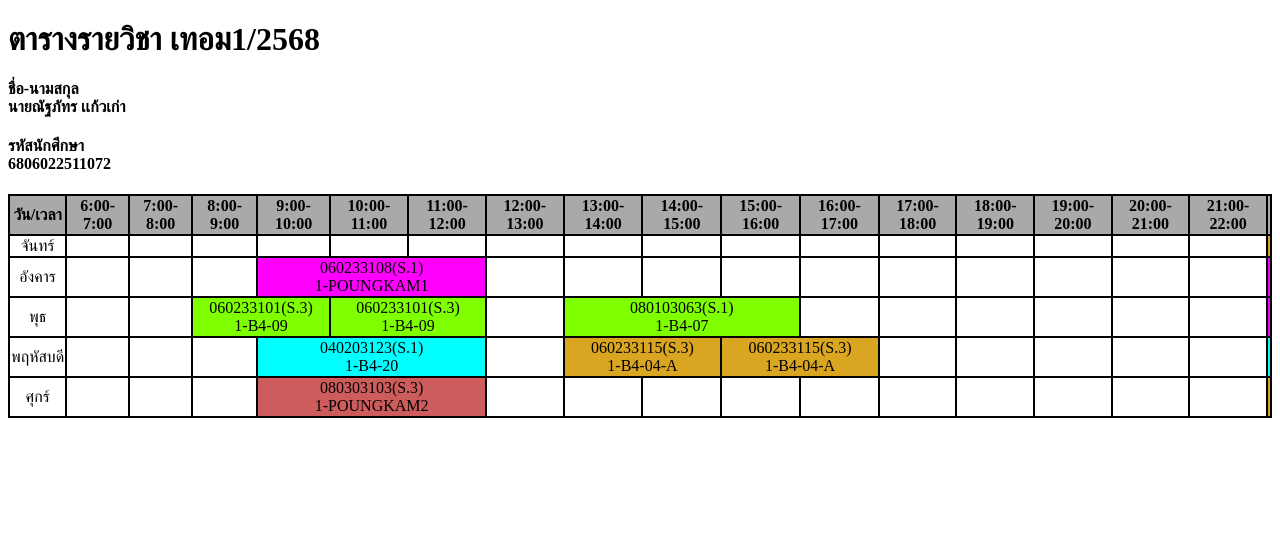
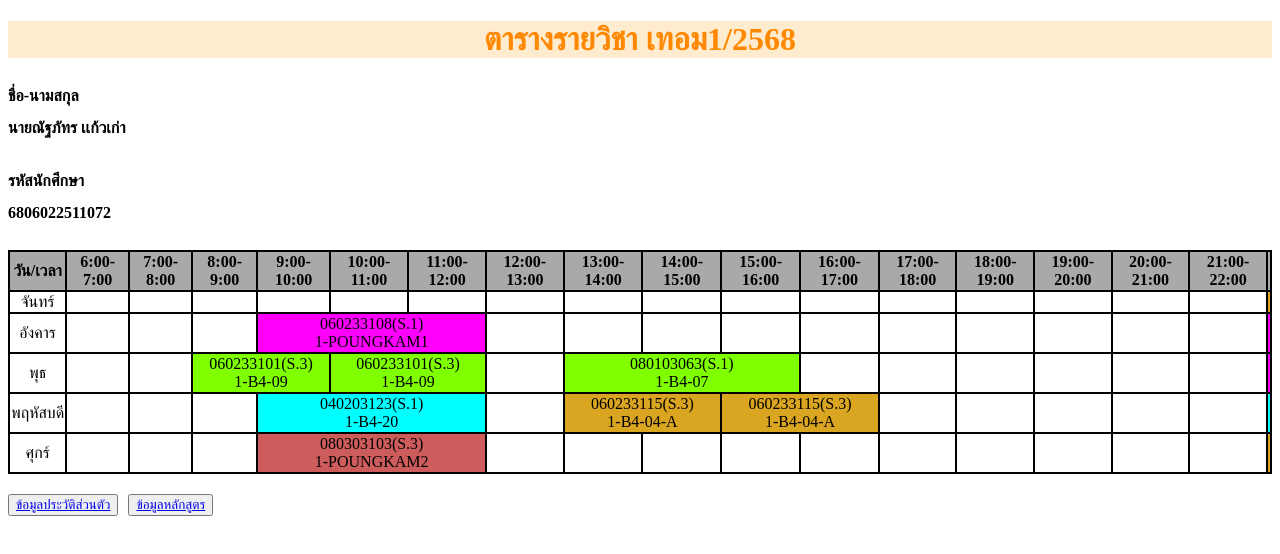
Before and after one commit to Natthaphatkaewkao/Link-webpage-with-HTML, a plain HTML site: page subject.html in a window 1280 px wide. Drawn offline with Linux system fonts and the light colour scheme.

Commit message:
Homepageuptate

```diff
--- a/css/style.css
+++ b/css/style.css
@@ -2,6 +2,8 @@ p{
     font-family: Arial, Helvetica, sans-serif;
    text-align: left;
    font-size: medium;
+   line-height: 2;
+   letter-spacing: 1;
 }
 .h1{
    color: cornflowerblue;
@@ -12,15 +14,24 @@ p{
     text-align: center;
     font-family: cursive;
 }
+h4{
+    color: black;
+    line-height: 2;
+}
 .s{
     background-color: blanchedalmond;
-    color: darkorange;
+    color: rgb(255, 136, 0);
     text-align: center;
 }
 .i{
    color: mediumblue;
     text-align: center;
     font-family: sans-serif;
+}
+.f{
+    color: mediumslateblue;
+    font-family: sans-serif;
+    text-align: center;
 }
 th{
     background-color: darkgray;
@@ -75,3 +86,10 @@ background-color: aqua;
 .body{
     background-color: bisque;
 }
+.button-row{
+    display: flex;
+    margin-top: 20px;
+    width: 20%;
+    gap: 10px;
+    justify-content: left;
+}
--- a/subject.html
+++ b/subject.html
@@ -4,10 +4,10 @@
     <link rel="stylesheet" href="css/style.css">
     <meta charset="UTF-8">
     <meta name="viewport" content="width=device-width, initial-scale=1.0">
-    <title>subjext</title>
+    <title>subject</title>
 </head>
 <body>
-    <h1>ตารางรายวิชา เทอม1/2568</h1>
+    <h1 class="s">ตารางรายวิชา เทอม1/2568</h1>
     <h4>ชื่อ-นามสกุล<br>นายณัฐภัทร เเก้วเก่า</h4>
     <h4>รหัสนักศึกษา<br>6806022511072</h4>
   <table style="width: 100%;">
@@ -114,6 +114,12 @@
       <td></td>
       <td class="Friday"></td>
     </tr>
-  </table>
+  </table><tr>
+  </tr>
+ <div class="button-row">
+    <button><a href="myprofile.html">ข้อมูลประวัติส่วนตัว</a></button>
+    <button><a href="index.html">ข้อมูลหลักสูตร</a></button>
+
+  </div>
 </body>
 </html>
```
Also changed, not shown: index.html (+6 -2 lines), myprofile.html (+6 -3 lines).
